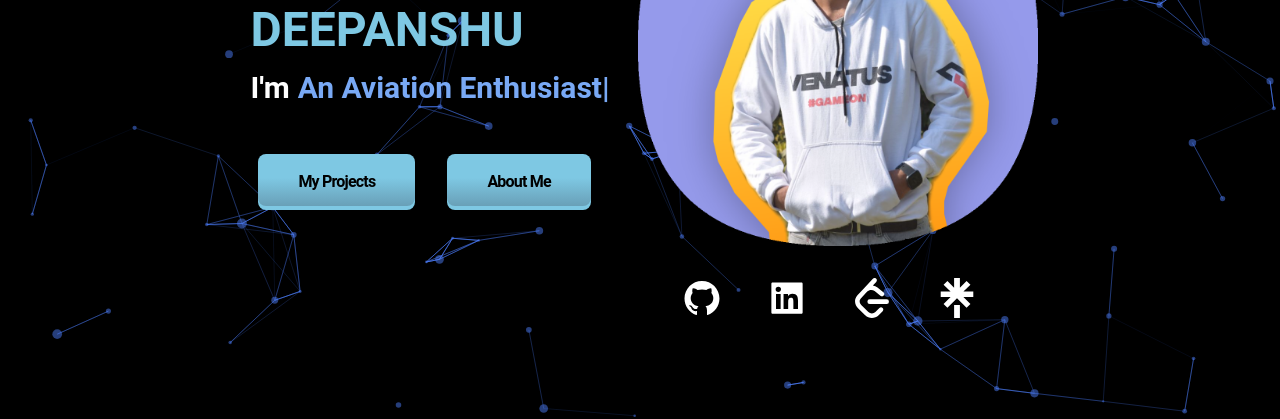
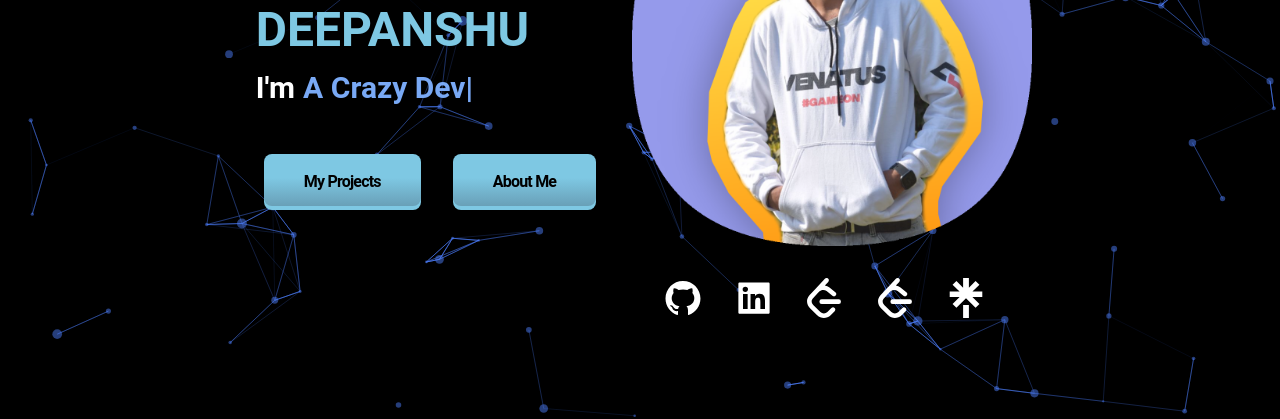
Before and after one commit to Deepanshu380/Portfolio, a React (Create React App) app: page / in a window 1280 px wide. Shown: the part 383-802 px from the top of the page. Built offline with nearby package versions, Linux system fonts and the light colour scheme.

Commit message:
Added Leetcode Links

```diff
--- a/src/components/About/About.js
+++ b/src/components/About/About.js
@@ -13,7 +13,7 @@ const About = () => {
         </p>
         <p className="w-full xs:w-[60%] lg:w-[50%] text-sm xs:text-base md:text-2xl">
           <span className="font-bold">Hello! I'm Deepanshu, </span>A passionate
-          Web Developer specializing in Frontend development with elementary
+          Developer specializing in Frontend development with elementary
           knowledge in Backend technologies. With a keen eye for design and a
           love for vibrant websites, I aim to create captivating websites that
           users enjoy. <br /> <br /> Moving forward, I'm excited to expand my
--- a/src/components/Hero/Hero.js
+++ b/src/components/Hero/Hero.js
@@ -6,8 +6,6 @@ import {
   AiOutlineInstagram,
 } from "react-icons/ai";
 import { SiLeetcode, SiLinktree } from "react-icons/si";
-
-
 
 const Hero = () => {
   return (
@@ -24,11 +22,7 @@ const Hero = () => {
           <p className="hidden md:block">I'm</p>
           <ReactTyped
             className="pl-2 text-[#79A9F5]"
-            strings={[
-              "A Web Developer",
-              "A Frontend Developer",
-              "An Aviation Enthusiast",
-            ]}
+            strings={["A Crazy Developer", "An Aviation Enthusiast"]}
             typeSpeed={50}
             backSpeed={40}
             loop
@@ -99,6 +93,17 @@ const Hero = () => {
             h-[30px] xs:w-[40px] xs:h-[40px]"
             />
           </a>
+          <a
+            href="https://leetcode.com/u/Deepanshu018/"
+            target="_blank"
+            rel="noreferrer"
+          >
+            <SiLeetcode
+              size={40}
+              className=" hover:scale-125 ease-in-out duration-500 w-[30px]
+            h-[30px] xs:w-[40px] xs:h-[40px]"
+            />
+          </a>
 
           <a
             href="https://linktr.ee/Deepanshu380"
```
